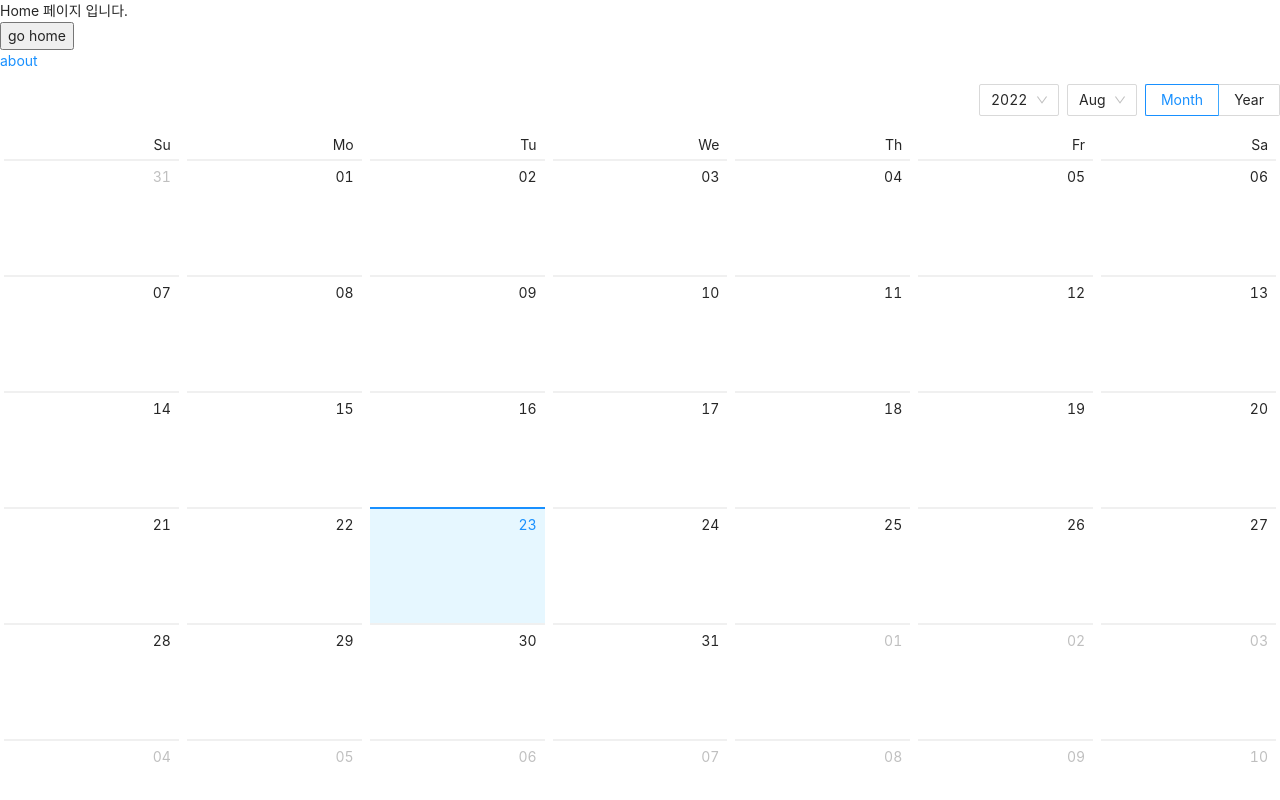
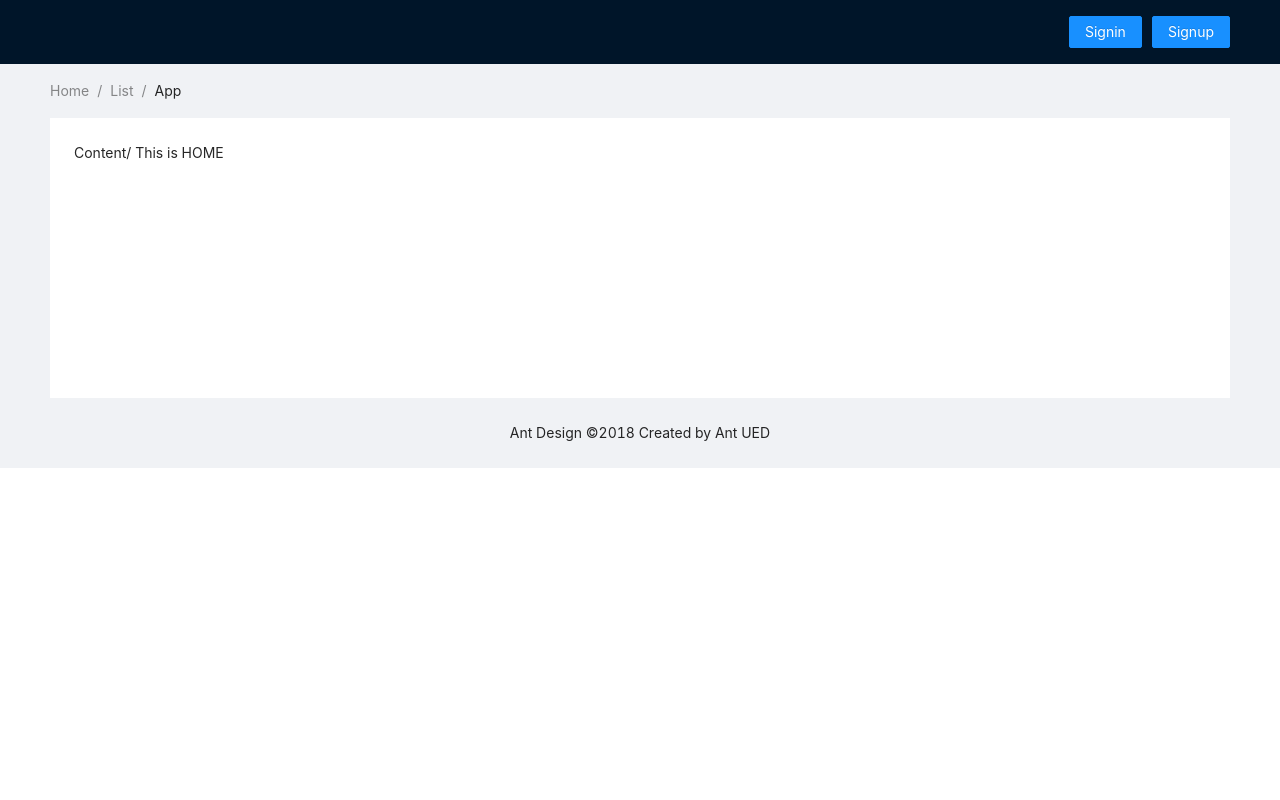
Before and after one commit to strong-minsu/React-Router, a React (Create React App) app: page / in a window 1280 px wide. Shown: the top 800 px of the page. Built offline with nearby package versions, Linux system fonts and the light colour scheme.

Commit message:
home layout 수정

```diff
--- a/src/App.css
+++ b/src/App.css
@@ -20,3 +20,26 @@
 #components-form-demo-normal-login .login-form-button {
   width: 100%;
 }
+
+.site-layout-content {
+  min-height: 280px;
+  padding: 24px;
+  background: #fff;
+}
+#components-layout-demo-top .logo {
+  float: left;
+  width: 120px;
+  height: 31px;
+  margin: 16px 24px 16px 0;
+  background: rgba(255, 255, 255, 0.3);
+}
+.ant-row-rtl #components-layout-demo-top .logo {
+  float: right;
+  margin: 16px 0 16px 24px;
+}
+.sign-btns {
+  float: right;
+}
+.sign-btns .sign-btn {
+  margin-left: 10px;
+}
--- a/src/pages/Home.jsx
+++ b/src/pages/Home.jsx
@@ -1,5 +1,8 @@
-import { Link, useNavigate } from "react-router-dom";
-import { Calendar } from "antd";
+import { useNavigate } from "react-router-dom";
+import { Link } from "react-router-dom";
+import { Breadcrumb, Layout, Menu, Button } from "antd";
+import React from "react";
+const { Header, Content, Footer } = Layout;
 
 export default function Home() {
   let navigate = useNavigate();
@@ -9,12 +12,60 @@ export default function Home() {
 
   return (
     <>
-      <div>Home 페이지 입니다.</div>
+      {/* <div>Home 페이지 입니다.</div>
       <button onClick={handleClick}>go home</button>
-      <br></br>
+      <br></br> */}
       {/* 링크.. */}
-      <Link to="/About">about</Link>
-      <Calendar />
+      {/* <Link to="/About">about</Link> */}
+      {/* <Calendar /> */}
+      <Layout className="layout">
+        <Header>
+          <div className="logo" />
+          <Menu
+            theme="dark"
+            mode="horizontal"
+            defaultSelectedKeys={["2"]}
+            // items={new Array(2).fill(null).map((_, index) => {
+            //   const key = index + 1;
+            //   return {
+            //     key,
+            //     label: `nav ${key}`,
+            //   };
+            // })}
+          />
+          <div className="sign-btns">
+            <Button className="sign-btn" type="primary">
+              <Link to="/login"> Signin </Link>
+            </Button>
+            <Button className="sign-btn" type="primary">
+              <Link to="/register"> Signup </Link>
+            </Button>
+          </div>
+        </Header>
+        <Content
+          style={{
+            padding: "0 50px",
+          }}
+        >
+          <Breadcrumb
+            style={{
+              margin: "16px 0",
+            }}
+          >
+            <Breadcrumb.Item>Home</Breadcrumb.Item>
+            <Breadcrumb.Item>List</Breadcrumb.Item>
+            <Breadcrumb.Item>App</Breadcrumb.Item>
+          </Breadcrumb>
+          <div className="site-layout-content">Content/ This is HOME</div>
+        </Content>
+        <Footer
+          style={{
+            textAlign: "center",
+          }}
+        >
+          Ant Design ©2018 Created by Ant UED
+        </Footer>
+      </Layout>
     </>
   );
 }
```
Also changed, not shown: src/pages/Register.jsx (+15 -0 lines).
